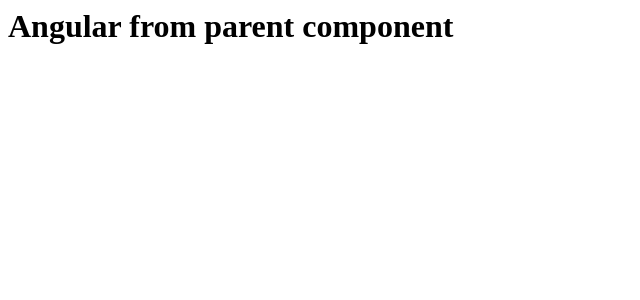
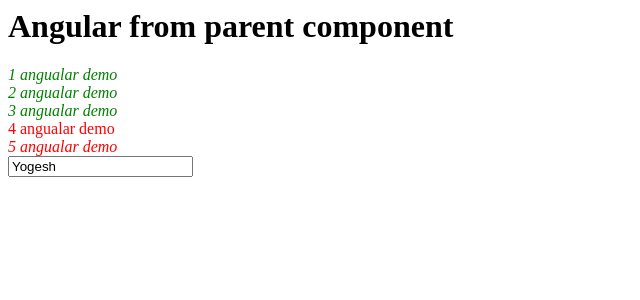
Before and after one commit to imyogesh13/angular-8, an Angular app: page / in a window 1280 px wide. Shown: the top 300 px of the page, without its empty margins (0-640 px from the left). Built offline with nearby package versions, Linux system fonts and the light colour scheme.

Commit message:
4 files modified

```diff
--- a/src/app/app.component.html
+++ b/src/app/app.component.html
@@ -1,2 +1,4 @@
 
 <h1>{{parentMsg}}</h1>
+
+<app-test></app-test>
--- a/src/app/test.component.css
+++ b/src/app/test.component.css
@@ -0,0 +1,11 @@
+.text-success{
+  color:green;
+}
+
+.text-danger{
+  color:red;
+}
+
+.text-special{
+  font-style: italic;
+}
--- a/src/app/test.component.html
+++ b/src/app/test.component.html
@@ -0,0 +1,20 @@
+
+<div class="text-special" [class]="successClass">
+  1 angualar demo
+</div>
+<div class="text-special" [class]="[successClass, textSpecial]">
+ 2 angualar demo
+</div>
+
+<div class="text-special text-success">
+  3 angualar demo
+</div>
+
+<div [class.text-danger]="hasError">
+  4 angualar demo
+</div>
+
+<div [ngClass]="message">
+  5 angualar demo
+</div>
+<input [id]="myid" type="text" value="Yogesh" [disabled]="false">
--- a/src/app/test.component.ts
+++ b/src/app/test.component.ts
@@ -7,5 +7,16 @@
 })
 
 export class TestComponent {
+public name ="txtname";
+myid="testid";
+public successClass = "text-success";
+textSpecial ="text-special";
+hasError : boolean = true;
+isSpecial =true;
 
+message ={
+  "text-success" : !this.hasError,
+  "text-danger" : this.hasError,
+  "text-special" :this.isSpecial
 }
+}
```
